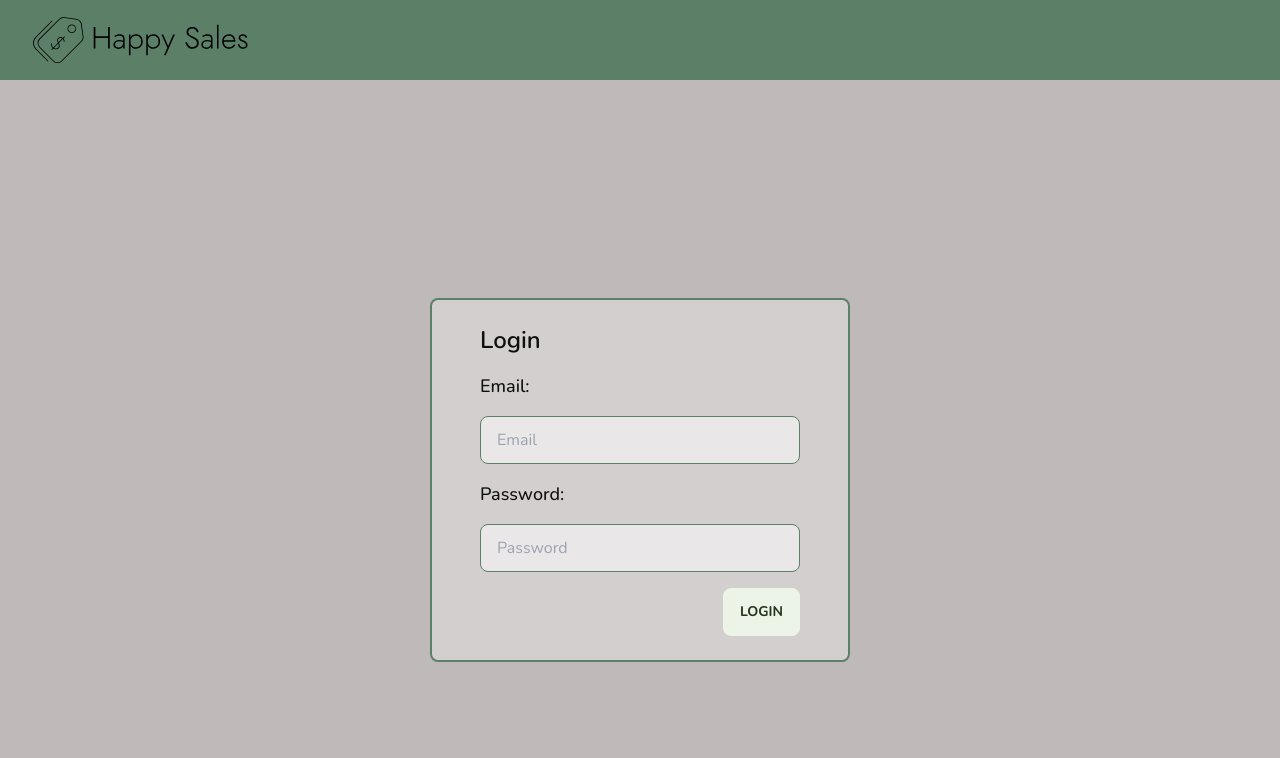
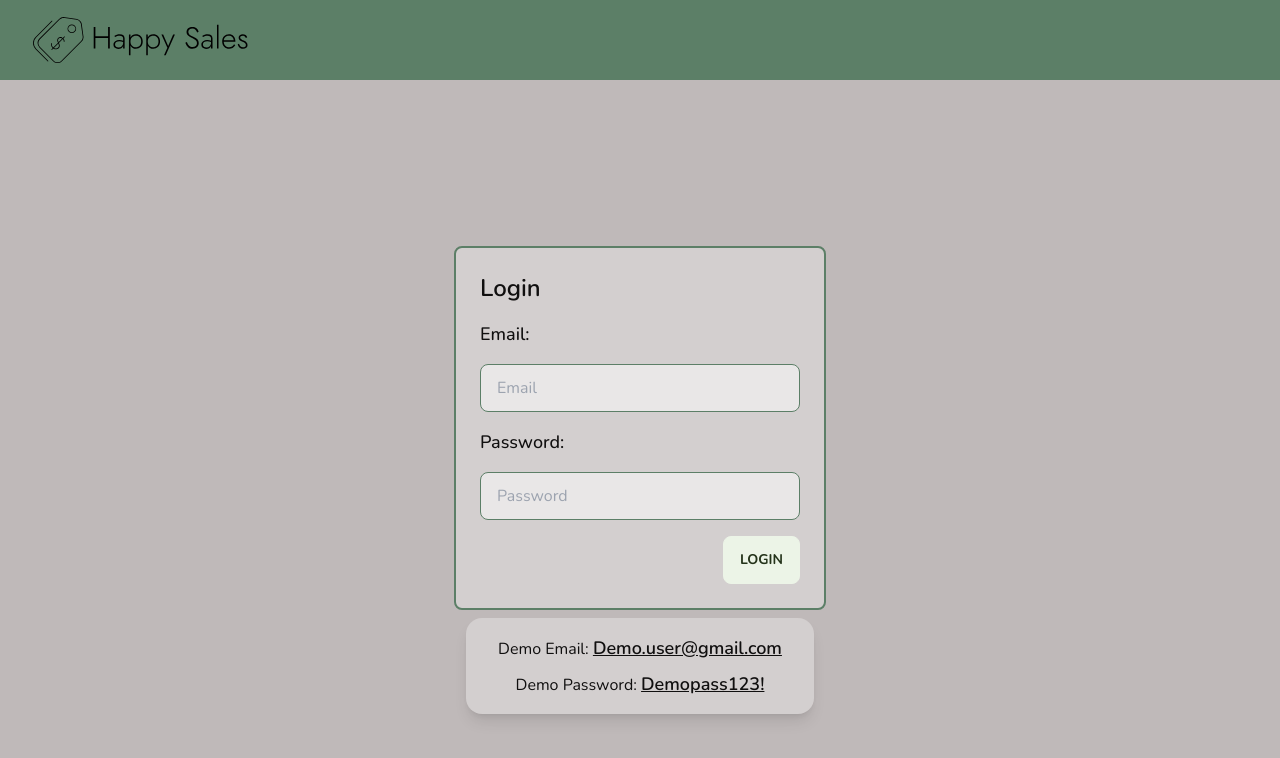
Before and after one commit to brianf4/happy-sales, a React (Vite) app in the folder frontend/: page /login in a window 1280 px wide. Shown: the top 758 px of the page. Built offline with nearby package versions, Linux system fonts and the light colour scheme.

Commit message:
added a demo user login

```diff
--- a/frontend/src/pages/Index.jsx
+++ b/frontend/src/pages/Index.jsx
@@ -39,7 +39,10 @@ function Index () {
             <span className="block">Sales Mangement Site</span>
           </h1>
           <p className="py-6 max-w-lg lg:text-lg">Happy Sales is the premium solution for managing your product sales with ease. With Happy Sales, you'll have access to comprehensive reports and analytics that will give you valuable insights into your business performance. </p>
-          <Link className="px-6 btn btn-primary" to="signup">Sign Up</Link>
+          <div className="flex justify-end gap-x-2 items-center">
+            <Link className="px-6 btn btn-primary" to="signup">Sign Up</Link>
+            <span>Or <Link className="link hover:primary-focus hover:text-secondary" to="login">Login</Link> with demo</span>
+          </div>
         </div>
       </div>
     </div>
--- a/frontend/src/pages/Login.jsx
+++ b/frontend/src/pages/Login.jsx
@@ -15,16 +15,15 @@ const Login = () => {
   }
 
   return (
-    <div className='h-full overflow-auto'>
+    <div className=''>
       <div className="p-4 navbar bg-primary text-primary-content flex justify-between">
         <Link to="/">
           <Logo />
         </Link>
+      </div>
+      <div className="flex flex-col justify-center items-center gap-y-2 h-full bg-base-300 ">
 
-      </div>
-    <div className="flex bg-base-300 h-full">
-
-      <form onSubmit={handleSubmit} className='px-12 py-6 m-auto border-2 border-primary flex flex-col justify-center gap-y-4 bg-base-200 rounded-lg'>
+        <form onSubmit={handleSubmit} className='max-w-lg p-6 border-2 border-primary flex flex-col justify-center gap-y-4 bg-base-200 rounded-lg'>
           <h3 className='text-2xl font-semibold text-base-content'>Login</h3>
           <label className='block text-lg font-medium text-base-content'>Email:</label>
           <input
@@ -44,6 +43,19 @@ const Login = () => {
           <button disabled={isLoading} className='block self-end btn btn-secondary font-bold'>Login</button>
           {error && <div className='alert alert-error shadow-lg'>{error}</div>}
         </form>
+        <div className="alert shadow-lg w-max px-8">
+          <div className='flex flex-col'>
+            <div>
+              <span className='select-none'>Demo Email: </span>
+              <span className='text-lg font-semibold underline'>Demo.user@gmail.com</span>
+            </div>
+            <div>
+              <span className='select-none'>Demo Password: </span>
+              <span className='text-lg font-semibold underline'>Demopass123!</span>
+            </div>
+          </div>
+        </div>
+
       </div>
     </div>
   )
```
Lines whose indentation alone changed are shown as unchanged.
